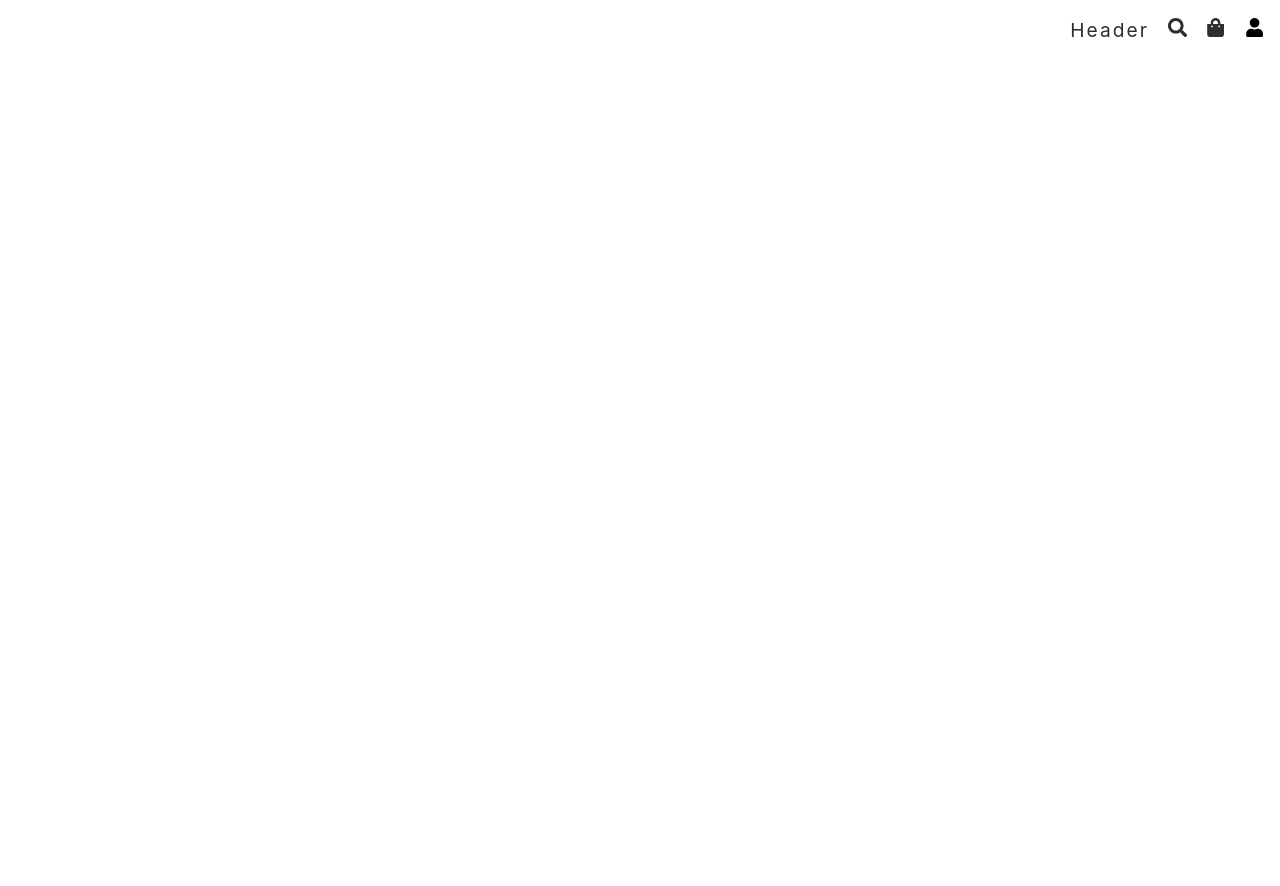
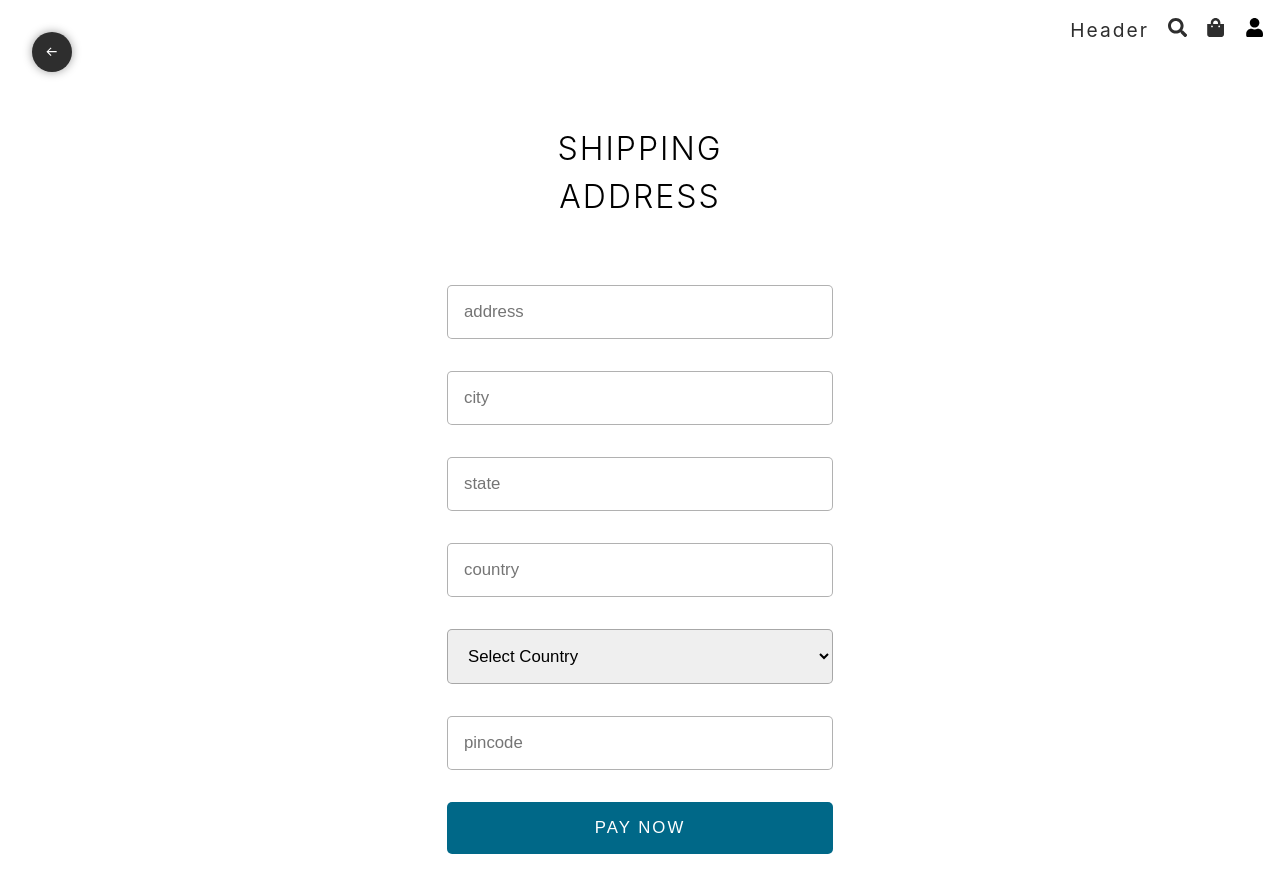
Before and after one commit to A-DITYA7070/ecommerce, a React (Vite) app in the folder client/: page /shipping in a window 1280 px wide. Before the commit this address had no page. Before the commit the page ends 800 px from the top, so only its background shows below. Built offline with nearby package versions, Linux system fonts and the light colour scheme.

Commit message:
adding files

```diff
--- a/client/src/App.tsx
+++ b/client/src/App.tsx
@@ -2,6 +2,7 @@ import { BrowserRouter as Router,Routes,Route } from 'react-router-dom';
 import { lazy, Suspense } from 'react';
 import Loader from './components/loader';
 import Header from './components/header';
+import Shipping from './pages/shipping';
 
 
 // implementing lazy loading
@@ -44,6 +45,10 @@ const App = () => {
         <Route path='/cart' element={<Cart/>} />
 
 
+        {/* login required */}
+        <Route path='/shipping' element={<Shipping/>} />
+
+
 
        {/* admin routes */}
        {/* <Route
--- /dev/null
+++ b/client/src/components/cartItem.tsx
@@ -0,0 +1,29 @@
+import React from 'react';
+import { FaTrash } from 'react-icons/fa';
+import { Link } from 'react-router-dom';
+
+type CartItemsProps = {
+  cartItem:any;
+}
+
+const CartItem = ({cartItem}:CartItemsProps) => {
+  const {photo,productId,name,price,quantity} = cartItem;
+
+  return <div className='cart-item'>
+    <img src={photo} alt={name}/>
+    <article>
+      <Link to={`/product/${productId}`}>{name}</Link>
+      <span>${price}</span>
+    </article>
+    <div>
+      <button>-</button>
+      <p>{quantity}</p>
+      <button>+</button>
+    </div>
+    <button>
+      <FaTrash/>
+    </button>
+  </div>
+}
+
+export default CartItem;
--- a/client/src/pages/cart.tsx
+++ b/client/src/pages/cart.tsx
@@ -1,9 +1,21 @@
-import React, { useEffect, useState } from 'react';
+import { useEffect, useState } from 'react';
 import { VscError } from 'react-icons/vsc';
-import cartItems from '../components/cartItems';
+import CartItem from '../components/cartItem';
+import { Link } from 'react-router-dom';
 
 
-const cartItem = [];
+const cartItems = [
+  {
+    productId:"afvgrtgRT",
+    photo:"https://m.media-amazon.com/images/I/71jG+e7roXL._AC_CR0%2C0%2C0%2C0_SX750_.jpg",
+    name:"Macbook",
+    price:3000,
+    quantity:3,
+    stock:40,
+  }
+
+
+];
 const subtotal = 5000;
 const tax = Math.round(subtotal * 0.18);
 const shippingCharges = 200;
@@ -36,9 +48,9 @@ const Cart = () => {
   return <div className='cart'>
     <main>
       {
-        // cartItem.map((item,idx) => (
-        //   <cartItems />
-        // ))
+        cartItems.length > 0 ? cartItems.map((item,idx) => (
+          <CartItem key={idx} cartItem={item}  />
+        )) : <h1>No Items Added</h1>
       }
 
     </main>
@@ -70,7 +82,13 @@ const Cart = () => {
             </span>
           )
         )}
+        {
+          cartItems.length > 0 && <Link to="/shipping">CheckOut</Link>
+        }
     </aside>
+
+
+
   </div>
 }
 
--- /dev/null
+++ b/client/src/pages/shipping.tsx
@@ -0,0 +1,47 @@
+import React, { ChangeEvent, useState } from 'react'
+import { BiArrowBack } from 'react-icons/bi';
+import { useNavigate } from 'react-router-dom';
+
+const Shipping = () => {
+
+    const [shippingInfo,setShippingInfo] = useState({
+        city:"",
+        address:"",
+        state:"",
+        country:"",
+        pincode:""
+    });
+
+    const changeHandler = (e:ChangeEvent<HTMLInputElement | HTMLSelectElement>) => {
+        setShippingInfo(prev=>({...prev,[e.target.name]:e.target.value}))
+    };
+
+    const navigate = useNavigate();
+
+    return <div className='shipping'>
+        <button className='back-btn' onClick={()=>navigate("/cart")}>
+            <BiArrowBack/>
+        </button>
+
+        <form>
+            <h1>Shipping Address</h1>
+
+            <input type="text" placeholder='address' name='address' value={shippingInfo.address} onChange={changeHandler} required/>
+            <input type="text" placeholder='city' name='city' value={shippingInfo.city} onChange={changeHandler} required/>
+            <input type="text" placeholder='state' name='state' value={shippingInfo.state} onChange={changeHandler} required/>
+            <input type="text" placeholder='country' name='country' value={shippingInfo.country} onChange={changeHandler} required/>
+            <select name='country' required value={shippingInfo.country} onChange={changeHandler}>
+                <option value="">Select Country</option>
+                <option value="india">India</option>
+            </select>
+            <input type="number" placeholder='pincode' name='pincode' value={shippingInfo.pincode} onChange={changeHandler} required/>
+
+            <button type='submit'>
+                Pay Now
+            </button>
+
+        </form>
+    </div>
+}
+
+export default Shipping;
--- /dev/null
+++ b/client/src/styles/_cart.scss
@@ -0,0 +1,112 @@
+
+
+.cart{
+    padding: 2rem 4rem;
+    @include flex(row,stretch,space-between,4rem);
+    height:calc(100vh - 4rem);
+
+    >main {
+        width:70%;
+        > h1{
+            @include heading(2px);
+            text-align: center;
+        }
+        overflow-y: auto;
+        &::-webkit-scrollbar{
+            display: none;
+
+        }
+    }
+    >aside{
+        width: 30%;
+        padding: 4rem;
+        @include flex(column,center,stretch,1.5rem);
+
+        > input{
+            padding: 1rem;
+            border: 1px solid rgba(0,0,0,0.28);
+            outline:none;
+            border-radius: 5px;
+            margin-top: 2rem;
+        }
+
+        > p{
+         font-size: 1.1rem;
+        }
+
+        > a{
+            background-color: $color3;
+            padding: 1rem;
+            text-decoration: none;
+            color: $color1;
+            @include flex;
+            text-transform: uppercase;
+            letter-spacing: 2px;
+            border-radius: 5px;
+            &:hover{
+                opacity: 0.8;
+            }
+         }
+
+         > span {
+            margin-top: -1rem;
+            @include flex(row,center,center,5px);
+            >code{
+                font-weight: 900;
+                align-self: flex-end;
+            }
+         }
+    }
+}
+
+.cart-item{
+    padding: 2rem;
+    @include flex(row,flex-start,center,3rem);
+    > img{
+        @include square(10rem);
+        object-fit: contain;
+    }
+    > article{
+        @include flex(column,center,flex,0.5rem);
+        a{
+            font-size: 1.2rem;
+            color: $color2;
+            &:hover{
+                color: $color3;
+            }
+        }
+
+        span{
+            font-weight: 700;
+        }
+
+        > div{
+            margin-left: auto;
+            @include flex;
+            button{
+                border: none;
+                @include square(2rem);
+                border-radius: 5px;
+                @include flex;
+                cursor: pointer;
+                font-size: 1.2rem;
+                &:hover{
+                    background-color: $color2;
+                    color: $color1;
+                }
+            }
+        }
+    }
+
+    > button{
+        border: none;
+        background-color: transparent;
+        @include flex;
+        cursor: pointer;
+        font-size: 1.2rem;
+        &:hover{
+            color:red;
+        }
+    }
+
+}
--- /dev/null
+++ b/client/src/styles/_shipping.scss
@@ -0,0 +1,59 @@
+.shipping{
+    @include flex;
+
+    .back-btn{
+        @include square(2.5rem);
+        background-color: $color2;
+        color: $color1;
+        @include flex;
+        position: fixed;
+        top: 2rem;
+        left: 2rem;
+        border-radius: 100%;
+        border: none;
+        outline: none;
+        cursor: pointer;
+        @include baseShadow;
+
+
+        svg{
+            transition: all 0.3s;
+            &:hover svg{
+               translate: -0.25rem;
+            }
+        }
+    }
+
+    >form{
+        max-width: 450px;
+        width: 100%;
+        @include flex(column,center,stretch,2rem);
+        padding: 2rem;
+
+        >h1{
+            @include heading(2px);
+            margin: 2rem;
+            text-align: center;
+        }
+
+        >input,>select{
+            border:1px solid rgba(31,31,31,0.345);
+            font-size: 1.05rem;
+            padding: 1rem;
+            outline: none;
+            border-radius: 5px;
+        }
+
+        >button{
+            @include btn(1rem,$color3,$color1);
+            border-radius: 5px;
+            font-size: 1.05rem;
+            text-transform: uppercase;
+            letter-spacing: 2px;
+            &:hover{
+                opacity: 0.8;
+            }
+        }
+    }
+
+}
--- a/client/src/styles/admin-styles/_mixin.scss
+++ b/client/src/styles/admin-styles/_mixin.scss
@@ -46,3 +46,12 @@
 @mixin baseShadow() {
   box-shadow: 0 0 10px rgba(0, 0, 0, 0.384);
 }
+
+@mixin btn($p:0.5rem 1rem,$bg,$color){
+  cursor: pointer;
+  border:none;
+  outline: none;
+  padding: $p;
+  background-color: $bg;
+  color: $color;
+}
--- a/client/src/styles/app.scss
+++ b/client/src/styles/app.scss
@@ -36,6 +36,8 @@
   @import "admin-styles/mixin";
 
   @import "home";
+  @import "cart.scss";
+  @import "shipping.scss";
 
   @import "admin-styles/dashboard";
   @import "admin-styles/products";
```
Also changed, not shown: client/src/components/cartItems.tsx (deleted, +0 -20 lines), client/tsconfig.json (line endings or trailing spaces).
